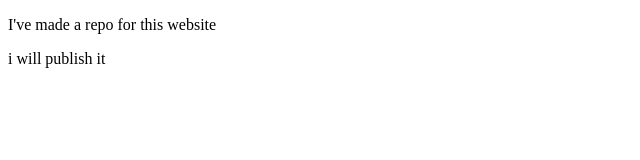
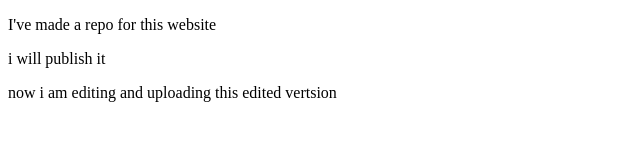
Before and after one commit to Alamin12359/my-website-publishing-branching, a plain HTML site: page index.html in a window 1280 px wide. Shown: the whole page, without its empty margins (0-640 px from the left). Drawn offline with Linux system fonts and the light colour scheme.

Commit message:
i am editing this repo

```diff
--- a/index.html
+++ b/index.html
@@ -6,5 +6,6 @@
 <body>
     <p>I've made a repo for this website </p>
     <p>i will publish it</p>
+    <p>now i am editing and uploading this edited vertsion</p>
 </body>
 </html>
```
